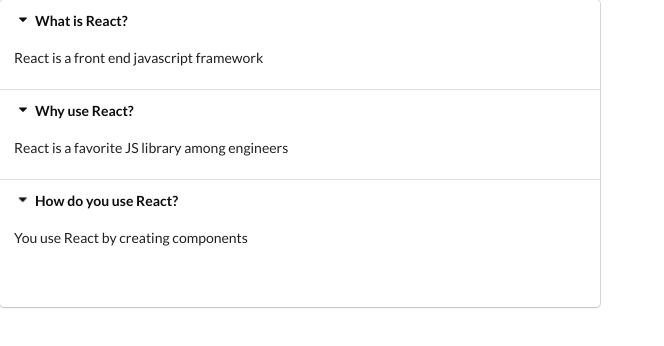
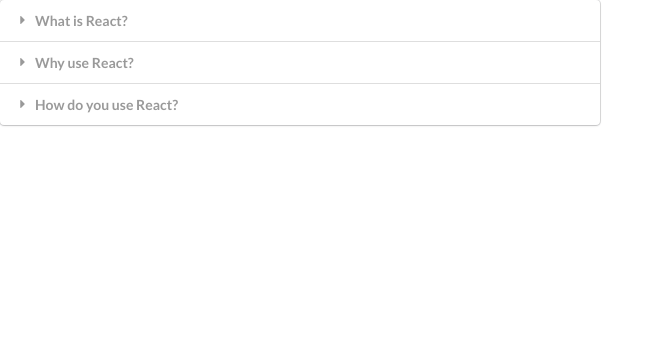
Before and after one commit to kelseythejackson/widgets, a React (Create React App) app: page / in a window 1280 px wide. Shown: the top 346 px of the page, without its empty margins (0-664 px from the left). Built offline with nearby package versions, Linux system fonts and the light colour scheme.

Commit message:
expanding the accordion

```diff
--- a/src/components/Accordion/Accordion.js
+++ b/src/components/Accordion/Accordion.js
@@ -1,4 +1,4 @@
-import React, { useState } from 'react';
+import React, { useState } from "react";
 
 const Accordion = ({ items }) => {
   const [activeIndex, setActiveIndex] = useState(null);
@@ -6,25 +6,21 @@
     setActiveIndex(index);
   };
   const renderedItems = items.map((item, index) => {
+    const active = index === activeIndex ? "active" : "";
     return (
       <React.Fragment key={item.title}>
-        <div onClick={() => onTitleClick(index)} className="title active">
+        <div onClick={() => onTitleClick(index)} className={`title ${active}`}>
           <i className="dropdown icon"></i>
           {item.title}
         </div>
-        <div className="content active">
+        <div className={`content ${active}`}>
           <p>{item.content}</p>
         </div>
       </React.Fragment>
     );
   });
 
-  return (
-    <div className="ui styled accordion">
-      {renderedItems}
-      <h1>{activeIndex}</h1>
-    </div>
-  );
+  return <div className="ui styled accordion">{renderedItems}</div>;
 };
 
 export default Accordion;
```
Also changed, not shown: 1 other file (tests, documents, lock files or other folders).
